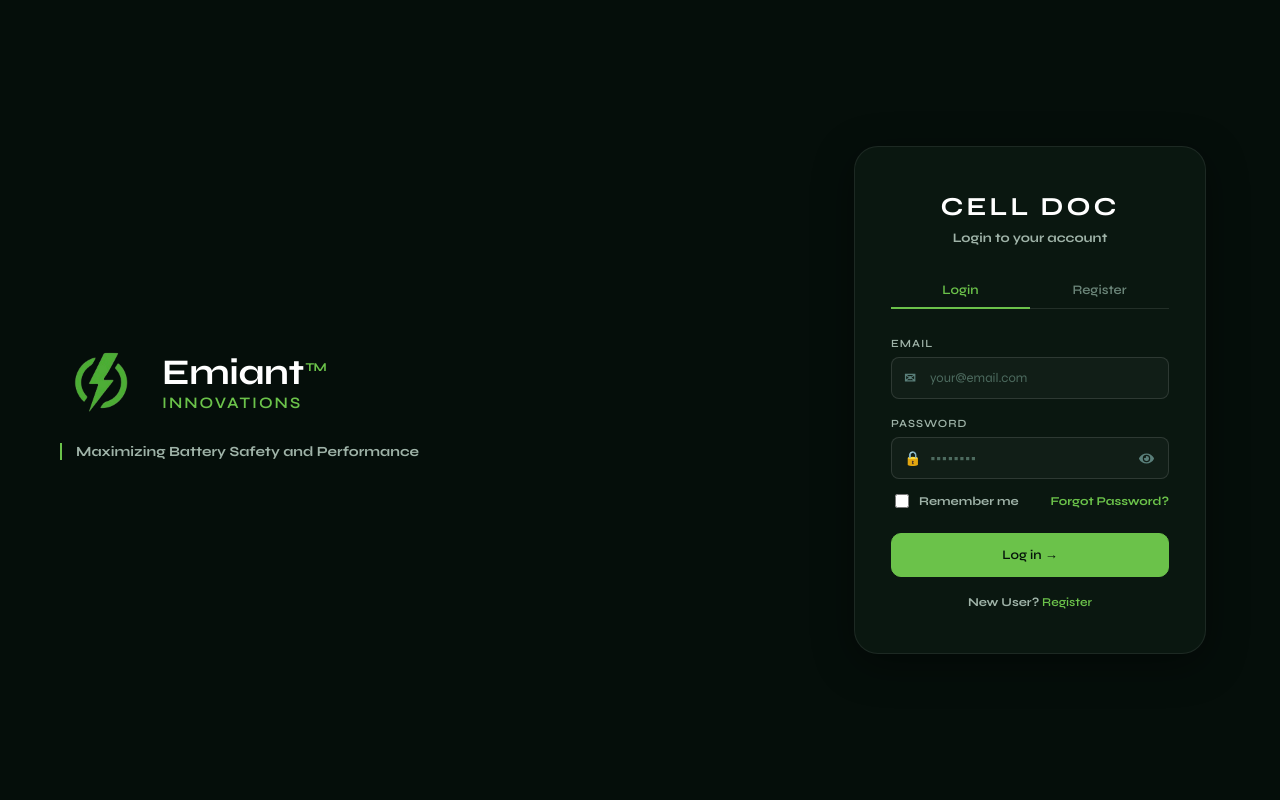
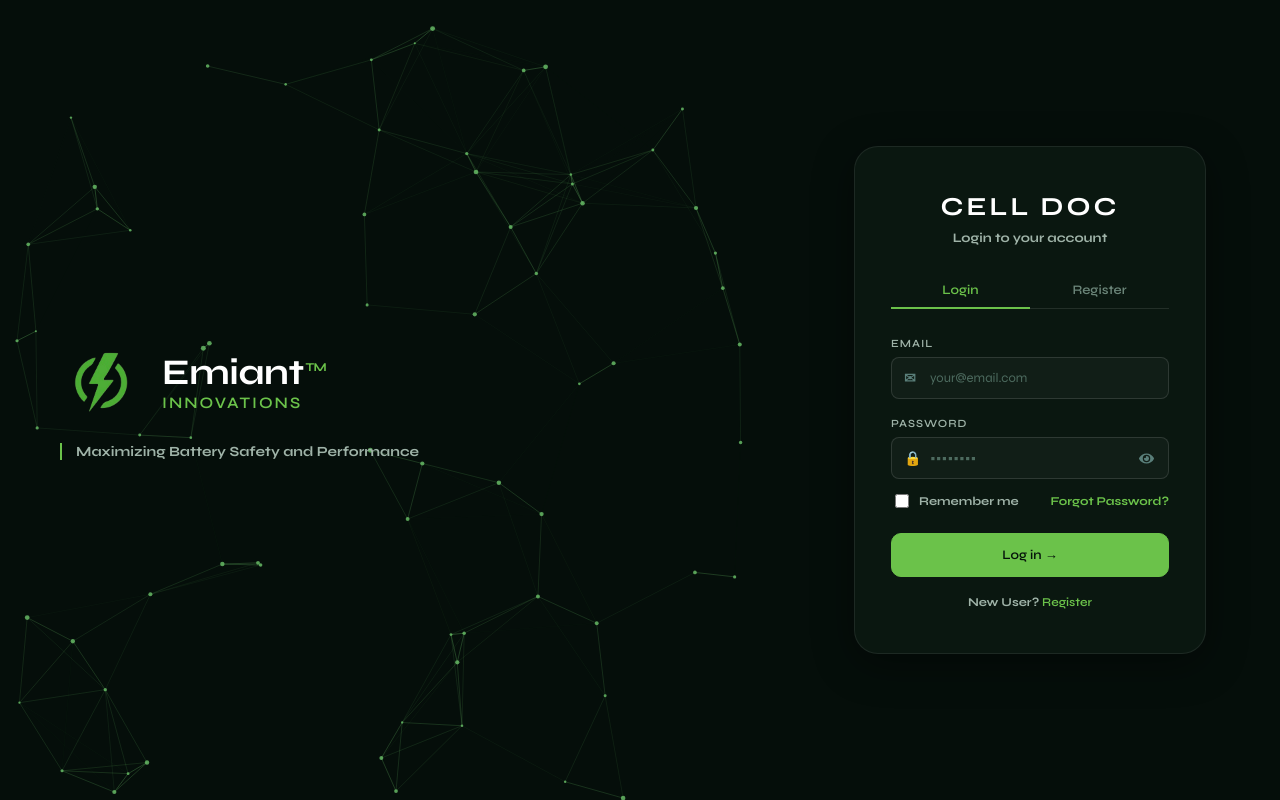
Before and after one commit to amankumar007/emiant_bms_frontend, a React (Vite) app: page / in a window 1280 px wide. Built offline with nearby package versions, Linux system fonts and the light colour scheme; no server answers.

Commit message:
Update Auth.tsx

```diff
--- a/src/pages/Auth.tsx
+++ b/src/pages/Auth.tsx
@@ -6,6 +6,7 @@ import { loginApi } from "../services/authService";
 import { registerApi } from "../services/authService";
 import axios from "axios";
 import { useAuth } from "../context/AuthContext";
+import ParticleBackground from "../components/ParticleBackground";
 
 const Auth = () => {
   const navigate = useNavigate();
@@ -131,7 +132,9 @@ const Auth = () => {
 
   return (
     <div className="auth-wrapper">
-      <div className="auth-left">
+      <div className="auth-left" style={{ position: "relative", overflow: "hidden" }}>
+        <ParticleBackground />
+        <div style={{ position: "relative", zIndex: 1 }}>
           <div className="auth-brand-lockup">
             <img
               src="/emiant-logo.png"
@@ -146,6 +149,7 @@ const Auth = () => {
             </div>
           </div>
           <p className="auth-tagline">Maximizing Battery Safety and Performance</p>
+        </div>
       </div>
 
       <div className="auth-right">
```
Lines whose indentation alone changed are shown as unchanged.
